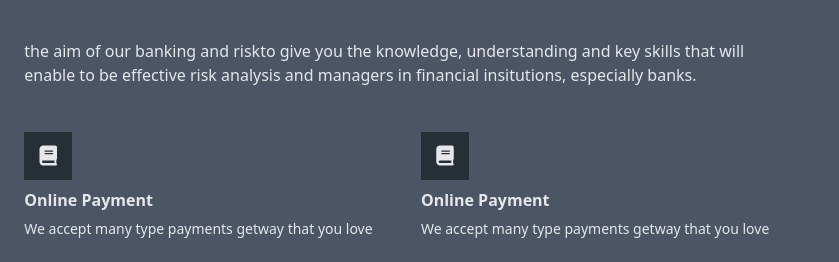
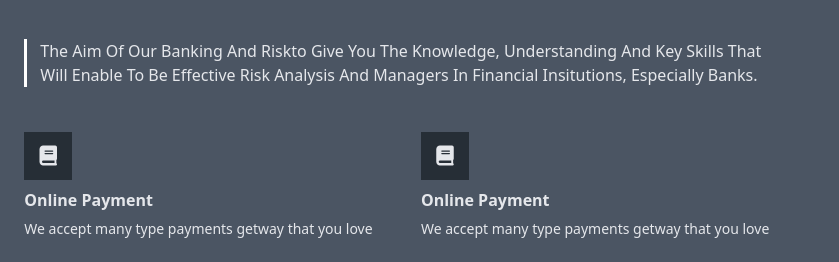
Before and after one commit to towhidul-islam-dev/Fintech, a website: page index.html in a window 1280 px wide. Shown: the part 2112-2374 px from the top of the page, 441-1280 px from the left. Drawn offline with Linux system fonts and the light colour scheme.

Commit message:
money section added in the index.html and header section issue has been resolved

```diff
--- a/index.html
+++ b/index.html
@@ -424,7 +424,7 @@
             <h2 class="text-5xl font-bold capitalize">
               send your money from anywhere you like
             </h2>
-            <p>
+            <p class="money_text capitalize">
               the aim of our banking and riskto give you the knowledge,
               understanding and key skills that will enable to be effective risk
               analysis and managers in financial insitutions, especially banks.
--- a/src/style.css
+++ b/src/style.css
@@ -289,5 +289,18 @@ body {
 .money_container *:nth-child(2) {
   flex: 1 1 55%;
 }
-
+.money_text {
+  position: relative;
+  /* margin-left: 1rem; */
+  padding-left: 1rem;
+}
+.money_text::before {
+  position: absolute;
+  content: "";
+  width: 0.15rem;
+  height: 100%;
+  color: white;
+  background-color: #fff;
+  left: 0%;
+}
 /* ! Money Container End */
```
Also changed, not shown: public/output.css.
